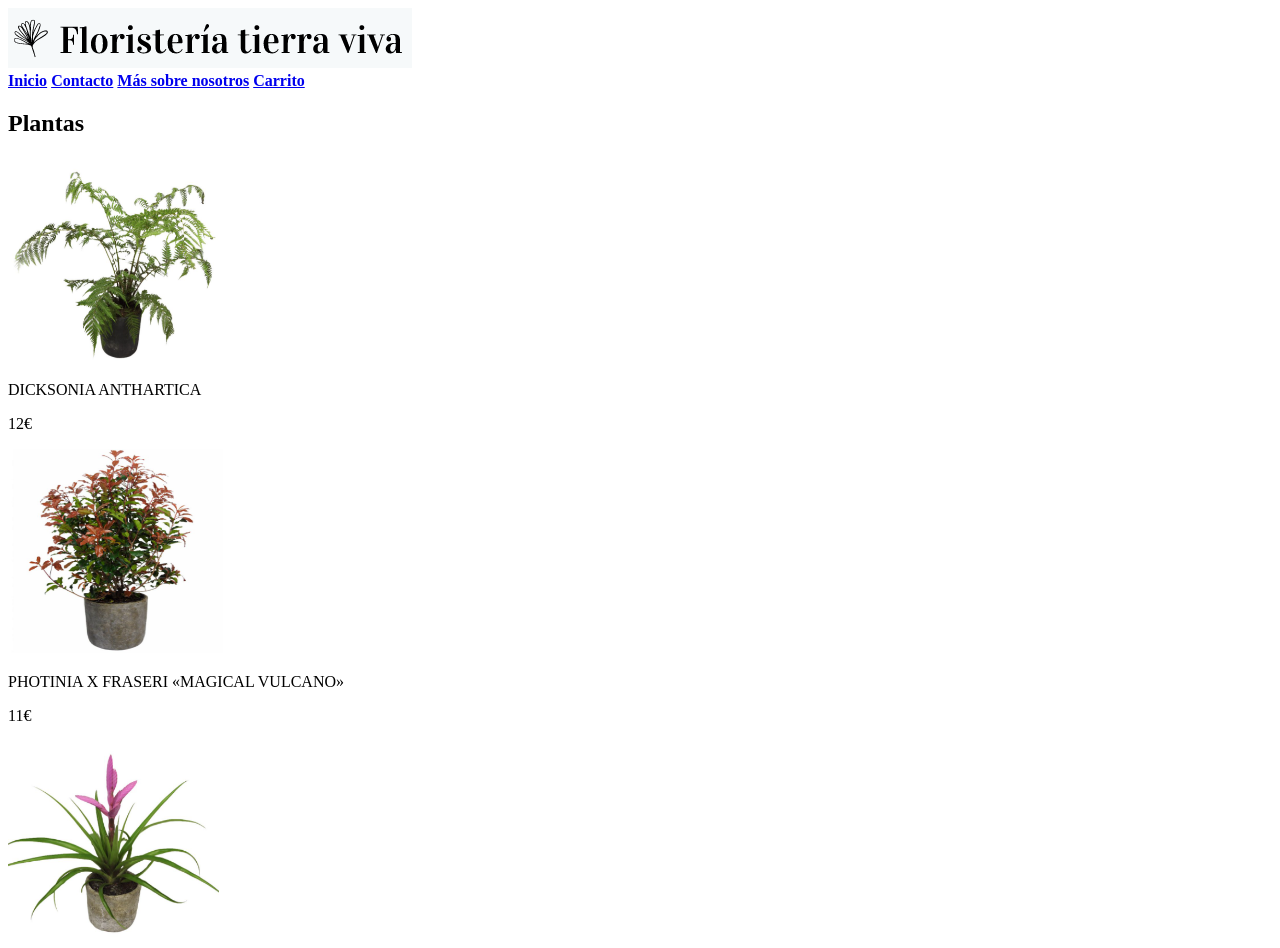
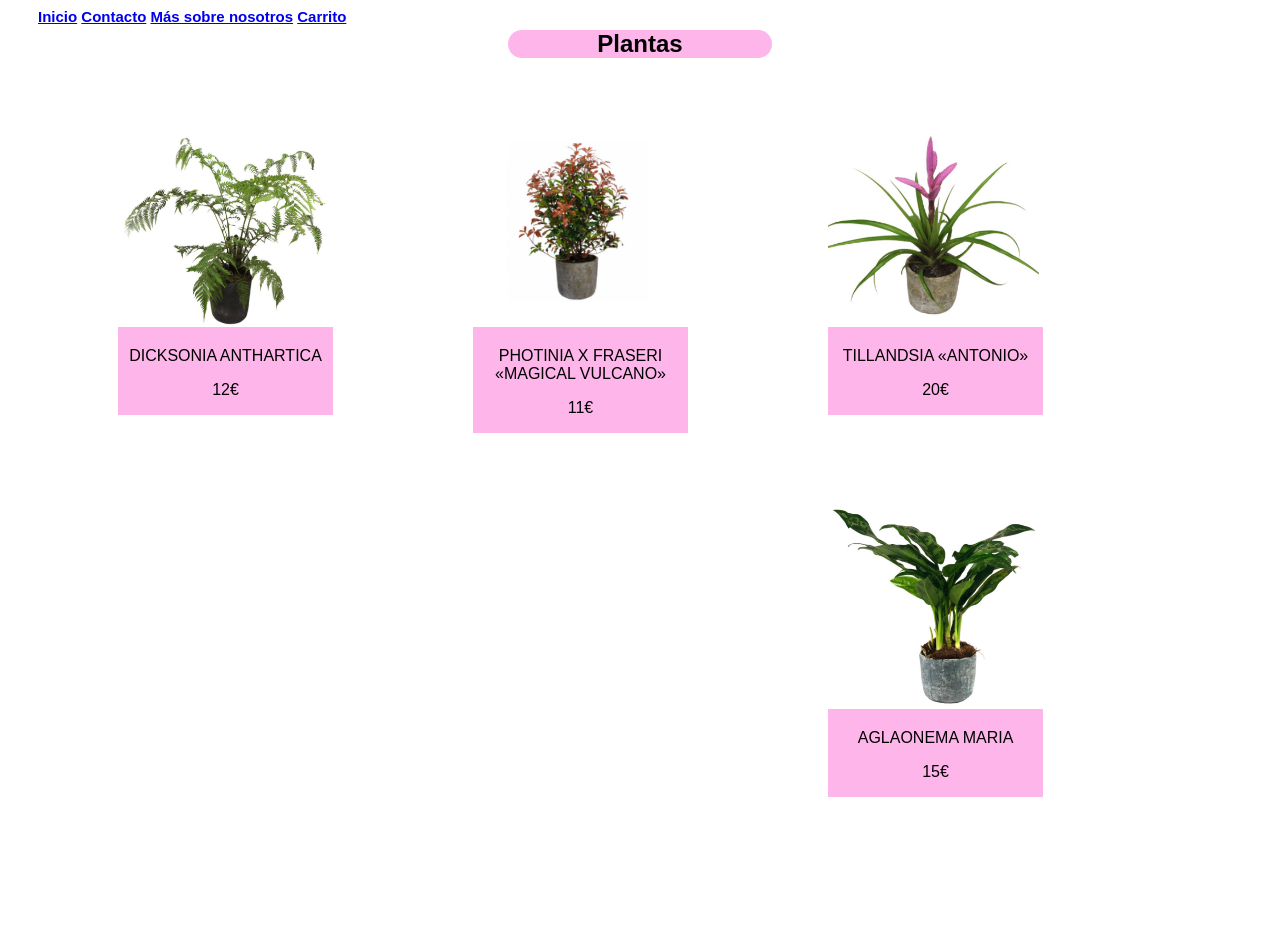
Before and after one commit to yolandalillo/2020-2021-LTAW-Practicas, a plain HTML site: page P1/plantas.html in a window 1280 px wide. Shown: the top 948 px of the page. After the commit the page ends 827 px from the top, so only its background shows below. Drawn offline with Linux system fonts and the light colour scheme.

```diff
--- a/P1/plantas.css
+++ b/P1/plantas.css
@@ -0,0 +1,27 @@
+.producto1, .producto2, .producto3, .producto4, .producto5, .producto6, .producto7, .producto8{
+    display: inline;
+	float: left;
+	border-radius: 0px 0px 0px 0px;
+	margin: 30px 30px 30px 110px;
+	text-align: center;
+    margin-top: 60px;
+    background-color: #FEB5EA;
+    font-family: sans-serif;
+}
+
+.Navegación{
+    text-align: start;
+    margin-left: 30px;
+    font-family: sans-serif;
+    font-size: 15px;
+    color: black;
+}
+
+h2{
+    text-align:center;
+    font-family: sans-serif;
+    background-color: #FEB5EA;
+    margin: 5px 500px 5px 500px;
+    border-width: 3px;
+    border-radius: 60px;
+}
--- a/P1/plantas.html
+++ b/P1/plantas.html
@@ -2,14 +2,11 @@
 <html lang="es" dir="ltr">
     <head>
         <meta charset="utf-8">
-        <title>Plantas</title>
+        <title>Floristería tierra viva - Plantas</title>
         <link rel="stylesheet" href="plantas.css">
         <link rel="icon" href="favicon.ico">
     </head>
     <body>
-        <div>
-            <img src="Imagenes/icono2.PNG" id="Logo-tienda">
-        </div>
         <div class="Navegación">
             <a href="tienda.html"><b>Inicio</b></a>
             <a href="contacto.html"><b>Contacto</b></a>
@@ -26,8 +23,8 @@
             </div>
 
             <div class="producto2">
-                <img src="Imagenes/planta3.PNG" width="215" height="204">
-                <p>PHOTINIA X FRASERI «MAGICAL VULCANO»</p>
+                <img src="Imagenes/pla.PNG" width="215" height="204">
+                <p>PHOTINIA X FRASERI <br> «MAGICAL VULCANO»</p>
                 <p>11€</p>
             </div>
 
```
Also changed, not shown: P1/Imagenes/fondo.jpg (added), P1/Imagenes/pla.PNG (added).
